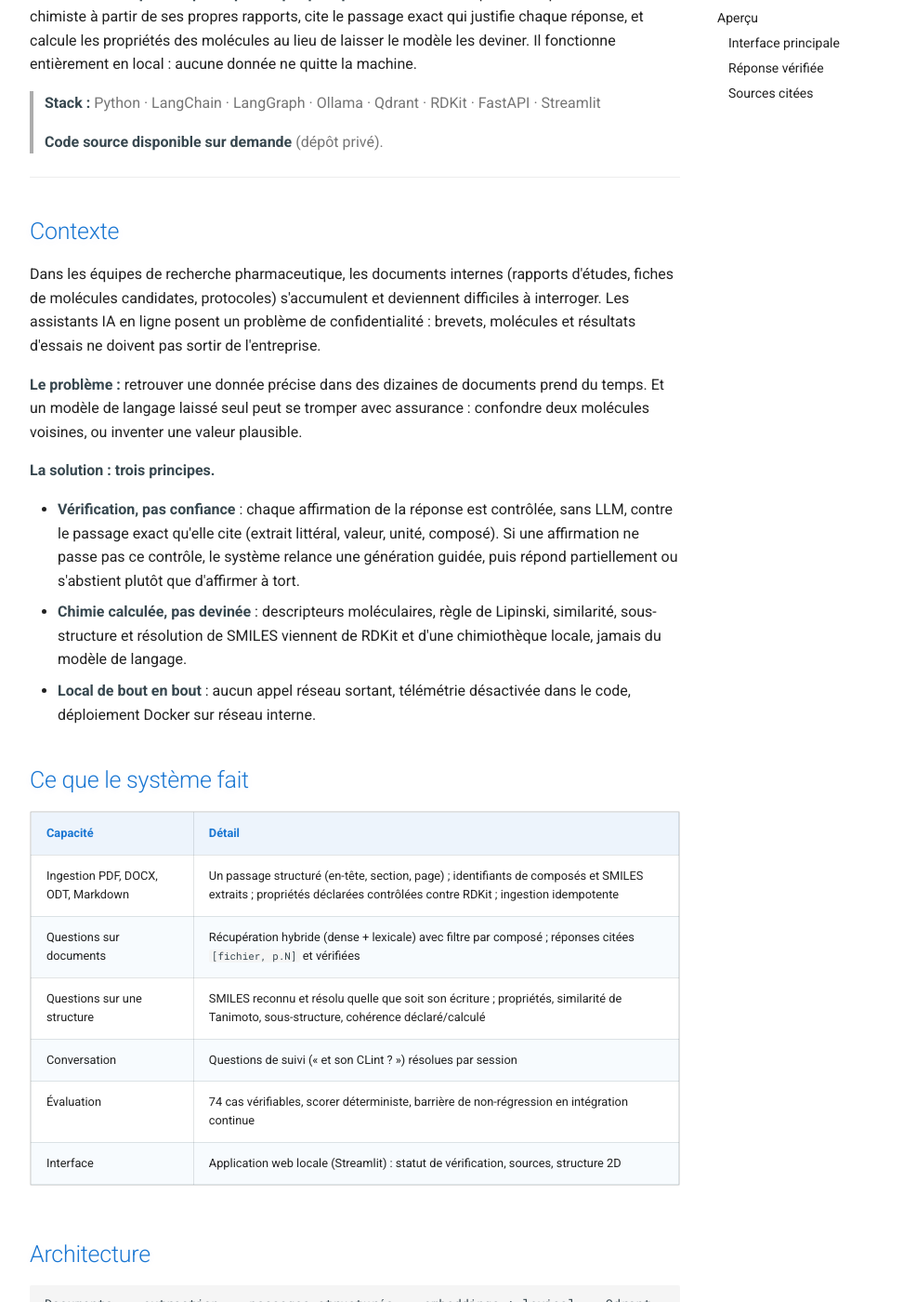
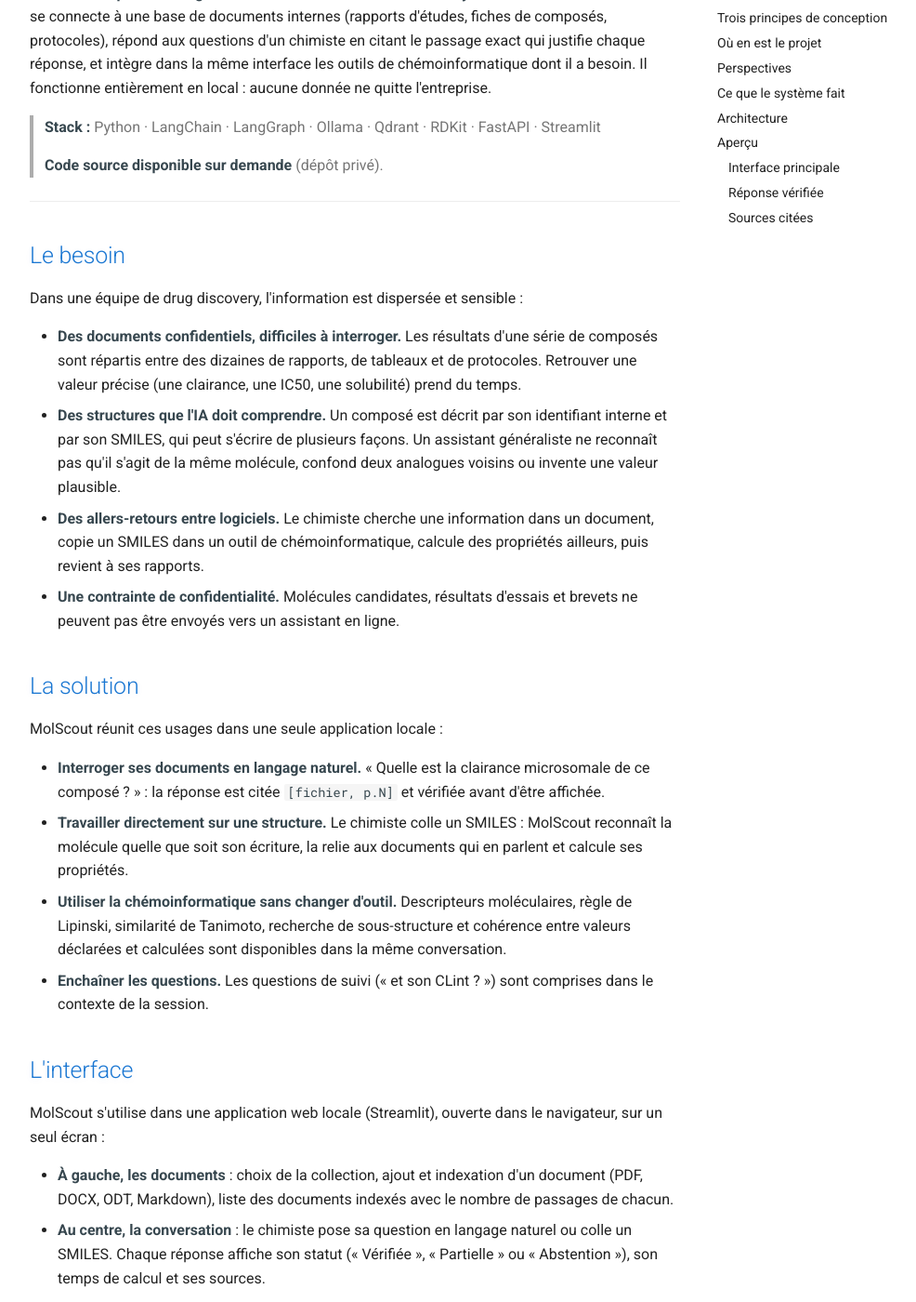
Before and after one commit to y-ikli/y-ikli.github.io, an MkDocs documentation site: the page built from docs/projets/molscout.md, in a window 1280 px wide and 1400 px high, scrolled down 248 px. Shown: the whole window at 93% size, without its empty margins (258-1244 px from the left). Built offline with MkDocs 1.6.1 and Material for MkDocs 9.7.7, drawn with Linux system fonts in a browser that asks for light colours; some of the changed text lies outside the part shown.

Commit message:
mettre à jour readme de molscout

````diff
--- a/docs/projets/index.md
+++ b/docs/projets/index.md
@@ -2,6 +2,6 @@
 
 ## [MolScout](molscout.md)
 
-Un assistant IA pour la recherche pharmaceutique, qui ne répond que ce qu'il peut prouver : il interroge les rapports scientifiques d'un chimiste, cite le passage exact qui justifie chaque réponse, et calcule les propriétés des molécules avec RDKit au lieu de les laisser deviner au modèle. Entièrement en local : aucune donnée ne quitte la machine, une exigence forte pour des documents de recherche confidentiels.
+Un seul outil pour les équipes de drug discovery : interroger en langage naturel une base de documents de recherche confidentiels, avec une réponse citée et vérifiée, et utiliser dans la même interface les outils de chémoinformatique (propriétés, similarité, sous-structure) sans changer de logiciel. Les SMILES sont reconnus quelle que soit leur écriture, et les propriétés calculées par RDKit plutôt que devinées. Entièrement en local : aucune donnée ne quitte l'entreprise.
 
 **Stack :** Python · LangChain · LangGraph · Ollama · Qdrant · RDKit · FastAPI · Streamlit
--- a/docs/projets/molscout.md
+++ b/docs/projets/molscout.md
@@ -1,6 +1,6 @@
 # MolScout
 
-**Un assistant IA qui ne répond que ce qu'il peut prouver.** MolScout répond aux questions d'un chimiste à partir de ses propres rapports, cite le passage exact qui justifie chaque réponse, et calcule les propriétés des molécules au lieu de laisser le modèle les deviner. Il fonctionne entièrement en local : aucune donnée ne quitte la machine.
+**Un seul outil pour interroger ses documents de recherche et analyser ses molécules.** MolScout se connecte à une base de documents internes (rapports d'études, fiches de composés, protocoles), répond aux questions d'un chimiste en citant le passage exact qui justifie chaque réponse, et intègre dans la même interface les outils de chémoinformatique dont il a besoin. Il fonctionne entièrement en local : aucune donnée ne quitte l'entreprise.
 
 > **Stack :** Python · LangChain · LangGraph · Ollama · Qdrant · RDKit · FastAPI · Streamlit
 >
@@ -8,27 +8,65 @@
 
 ---
 
-## Contexte
+## Le besoin
 
-Dans les équipes de recherche pharmaceutique, les documents internes (rapports d'études, fiches de molécules candidates, protocoles) s'accumulent et deviennent difficiles à interroger. Les assistants IA en ligne posent un problème de confidentialité : brevets, molécules et résultats d'essais ne doivent pas sortir de l'entreprise.
+Dans une équipe de drug discovery, l'information est dispersée et sensible :
 
-**Le problème :** retrouver une donnée précise dans des dizaines de documents prend du temps. Et un modèle de langage laissé seul peut se tromper avec assurance : confondre deux molécules voisines, ou inventer une valeur plausible.
+- **Des documents confidentiels, difficiles à interroger.** Les résultats d'une série de composés sont répartis entre des dizaines de rapports, de tableaux et de protocoles. Retrouver une valeur précise (une clairance, une IC50, une solubilité) prend du temps.
+- **Des structures que l'IA doit comprendre.** Un composé est décrit par son identifiant interne et par son SMILES, qui peut s'écrire de plusieurs façons. Un assistant généraliste ne reconnaît pas qu'il s'agit de la même molécule, confond deux analogues voisins ou invente une valeur plausible.
+- **Des allers-retours entre logiciels.** Le chimiste cherche une information dans un document, copie un SMILES dans un outil de chémoinformatique, calcule des propriétés ailleurs, puis revient à ses rapports.
+- **Une contrainte de confidentialité.** Molécules candidates, résultats d'essais et brevets ne peuvent pas être envoyés vers un assistant en ligne.
 
-**La solution : trois principes.**
+## La solution
 
-- **Vérification, pas confiance** : chaque affirmation de la réponse est contrôlée, sans LLM, contre le passage exact qu'elle cite (extrait littéral, valeur, unité, composé). Si une affirmation ne passe pas ce contrôle, le système relance une génération guidée, puis répond partiellement ou s'abstient plutôt que d'affirmer à tort.
-- **Chimie calculée, pas devinée** : descripteurs moléculaires, règle de Lipinski, similarité, sous-structure et résolution de SMILES viennent de RDKit et d'une chimiothèque locale, jamais du modèle de langage.
-- **Local de bout en bout** : aucun appel réseau sortant, télémétrie désactivée dans le code, déploiement Docker sur réseau interne.
+MolScout réunit ces usages dans une seule application locale :
+
+- **Interroger ses documents en langage naturel.** « Quelle est la clairance microsomale de ce composé ? » : la réponse est citée `[fichier, p.N]` et vérifiée avant d'être affichée.
+- **Travailler directement sur une structure.** Le chimiste colle un SMILES : MolScout reconnaît la molécule quelle que soit son écriture, la relie aux documents qui en parlent et calcule ses propriétés.
+- **Utiliser la chémoinformatique sans changer d'outil.** Descripteurs moléculaires, règle de Lipinski, similarité de Tanimoto, recherche de sous-structure et cohérence entre valeurs déclarées et calculées sont disponibles dans la même conversation.
+- **Enchaîner les questions.** Les questions de suivi (« et son CLint ? ») sont comprises dans le contexte de la session.
+
+## L'interface
+
+MolScout s'utilise dans une application web locale (Streamlit), ouverte dans le navigateur, sur un seul écran :
+
+- **À gauche, les documents** : choix de la collection, ajout et indexation d'un document (PDF, DOCX, ODT, Markdown), liste des documents indexés avec le nombre de passages de chacun.
+- **Au centre, la conversation** : le chimiste pose sa question en langage naturel ou colle un SMILES. Chaque réponse affiche son statut (« Vérifiée », « Partielle » ou « Abstention »), son temps de calcul et ses sources.
+- **Les sources en un clic** : les passages exacts qui justifient la réponse, avec le nom du document et la page.
+- **La chimie dans la conversation** : quand un SMILES apparaît dans une question, sa structure 2D et ses descripteurs calculés par RDKit s'affichent directement dans l'échange.
+
+## Trois principes de conception
+
+- **Chimie calculée, pas devinée.** Toutes les propriétés des molécules viennent de RDKit et d'une chimiothèque locale, jamais du modèle de langage.
+- **Vérification, pas confiance.** Chaque affirmation est contrôlée, sans LLM, contre le passage qu'elle cite : extrait littéral, valeur, unité et composé. Si le contrôle échoue, le système relance une génération guidée, puis répond partiellement ou s'abstient plutôt que d'affirmer à tort.
+- **Local de bout en bout.** Modèle de langage exécuté sur la machine, aucun appel réseau sortant, télémétrie désactivée, déploiement Docker sur réseau interne.
+
+## Où en est le projet
+
+MolScout est un **prototype fonctionnel** : ingestion des documents, recherche, outils de chémoinformatique, vérification des réponses et interface sont en place et fonctionnent ensemble.
+
+Le projet est construit comme un logiciel destiné à être utilisé, pas comme une démonstration :
+
+- **Évaluation automatisée** : un jeu de questions vérifiables et un scoreur déterministe mesurent la qualité des réponses à chaque évolution.
+- **Barrière de non-régression** : l'intégration continue bloque toute version qui ferait moins bien que la précédente.
+- **Qualité logicielle** : plus de 300 tests automatisés, analyse statique, image Docker vérifiée sans accès réseau sortant.
+
+## Perspectives
+
+- **Valider sur des documents réels**, anonymisés ou non confidentiels, avec des chimistes.
+- **Réduire le temps de réponse**, avec un modèle plus léger ou un GPU.
+- **Enrichir l'interface** : aperçu du document cité à côté de la réponse, et panneau de chémoinformatique permanent pour comparer plusieurs molécules.
+- **Se connecter à d'autres sources documentaires** de l'entreprise, au-delà des fichiers déposés.
+- **Enrichir les outils de chémoinformatique** selon les besoins des équipes.
 
 ## Ce que le système fait
 
 | Capacité | Détail |
 |---|---|
-| Ingestion PDF, DOCX, ODT, Markdown | Un passage structuré (en-tête, section, page) ; identifiants de composés et SMILES extraits ; propriétés déclarées contrôlées contre RDKit ; ingestion idempotente |
-| Questions sur documents | Récupération hybride (dense + lexicale) avec filtre par composé ; réponses citées `[fichier, p.N]` et vérifiées |
-| Questions sur une structure | SMILES reconnu et résolu quelle que soit son écriture ; propriétés, similarité de Tanimoto, sous-structure, cohérence déclaré/calculé |
-| Conversation | Questions de suivi (« et son CLint ? ») résolues par session |
-| Évaluation | 74 cas vérifiables, scorer déterministe, barrière de non-régression en intégration continue |
+| Ingestion PDF, DOCX, ODT, Markdown | Passages structurés (en-tête, section, page) ; identifiants de composés et SMILES extraits ; propriétés déclarées contrôlées contre RDKit ; ingestion idempotente |
+| Questions sur documents | Récupération hybride (dense + lexicale) avec filtre par composé ; réponses citées et vérifiées |
+| Questions sur une structure | SMILES reconnu quelle que soit son écriture ; propriétés, similarité, sous-structure, cohérence déclaré/calculé |
+| Conversation | Questions de suivi résolues dans la session |
 | Interface | Application web locale (Streamlit) : statut de vérification, sources, structure 2D |
 
 ## Architecture
@@ -42,21 +80,21 @@ Question ─► contexte ─► routeur (entités) ─┬─► récupération h
                                    génération structurée ─► vérification déterministe ─► réponse citée / abstention
 ```
 
-Composants : LangGraph pour orchestrer le graphe (récupération, outils, génération, vérification) ; Ollama pour le LLM et les embeddings, entièrement en local ; Qdrant pour la recherche vectorielle ; RDKit pour la chimie ; SQLite pour la chimiothèque ; FastAPI pour l'API ; Streamlit pour l'interface.
+Composants : LangGraph orchestre le graphe (récupération, outils, génération, vérification) ; Ollama exécute le LLM et les embeddings en local ; Qdrant assure la recherche vectorielle ; RDKit la chimie ; SQLite la chimiothèque ; FastAPI l'API ; Streamlit l'interface.
 
 ## Aperçu
 
 ### Interface principale
 
 ![Interface principale de MolScout](../images_projets/molscout/accueil.png)
-*Assistant local, corpus indexé, prêt à répondre.*
+*À gauche, les documents indexés et l'ajout de nouveaux fichiers ; au centre, la zone de question. Tout fonctionne en local.*
 
 ### Réponse vérifiée
 
 ![Réponse vérifiée avec citation](../images_projets/molscout/reponse_verifiee.png)
-*Question posée sur un document réel du corpus de démonstration : réponse citée, statut « Vérifiée » et temps de calcul affichés.*
+*Une question sur un composé : la réponse cite son document source, porte le statut « Vérifiée » et affiche son temps de calcul.*
 
 ### Sources citées
 
 ![Détail des sources citées](../images_projets/molscout/sources_citees.png)
-*Les passages exacts utilisés pour construire et vérifier la réponse, consultables en un clic.*
+*Les passages exacts qui justifient la réponse, avec leur document et leur page : le chimiste peut tout contrôler en un clic.*
````
